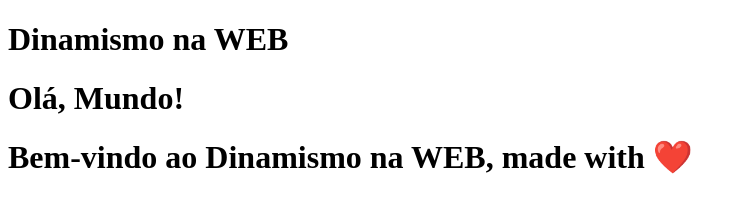
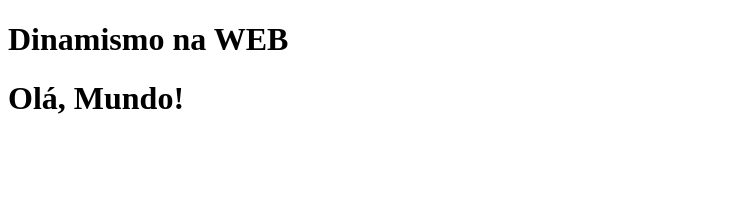
Before and after one commit to KleberErbes/Dinamismo-na-WEB, a plain HTML site: page index.html in a window 1280 px wide. Shown: the whole page, without its empty margins (0-746 px from the left). Drawn offline with Linux system fonts and the light colour scheme.

Commit message:
eliminacao

```diff
--- a/index.html
+++ b/index.html
@@ -14,7 +14,6 @@
     <main>
         <script src="script.js"></script>
         <h1>Olá, Mundo!</h1>
-        <h1>Bem-vindo ao Dinamismo na WEB, made with ❤️ </h1>
     </main>
 </body>
 </html>
```
